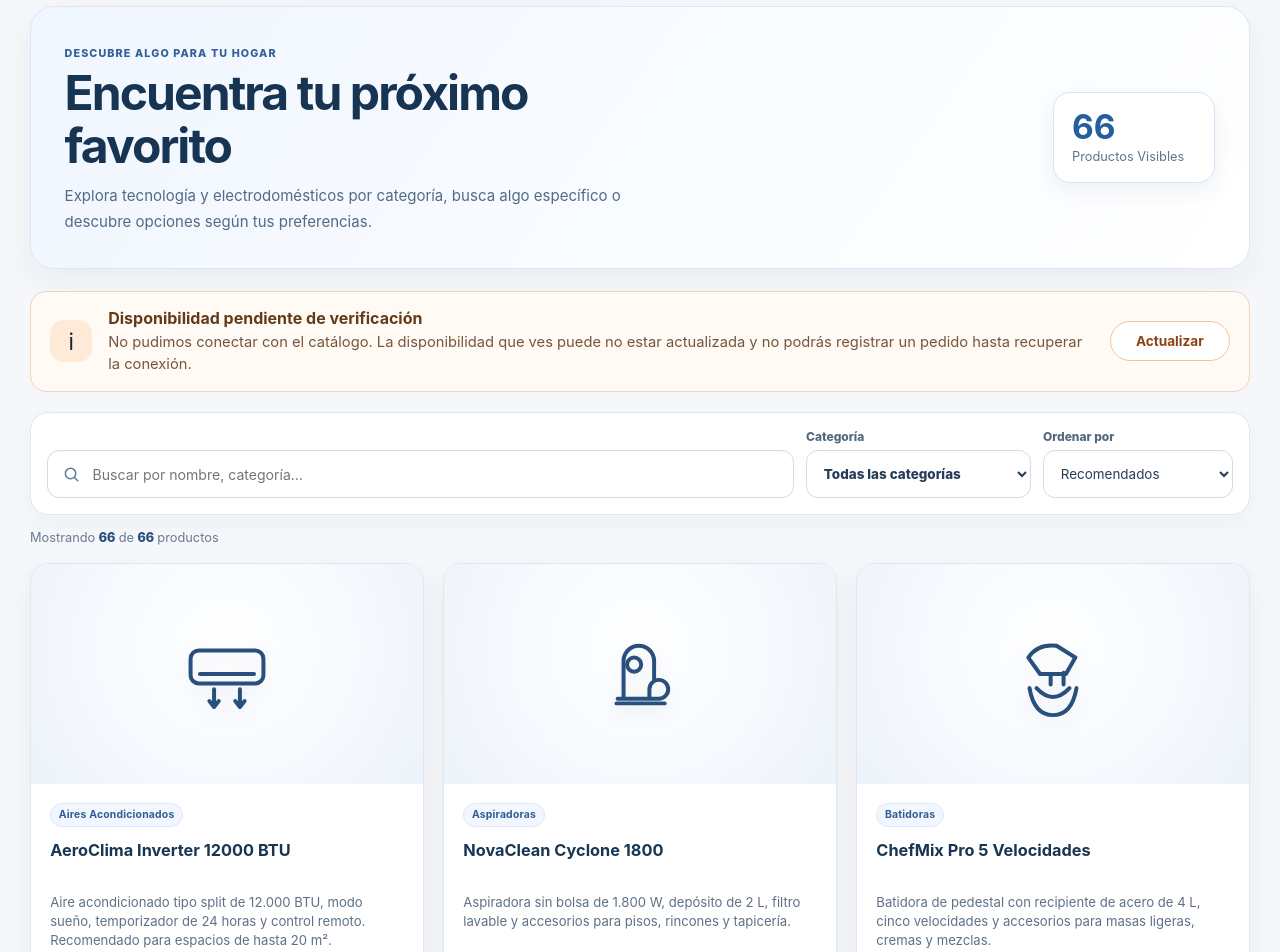
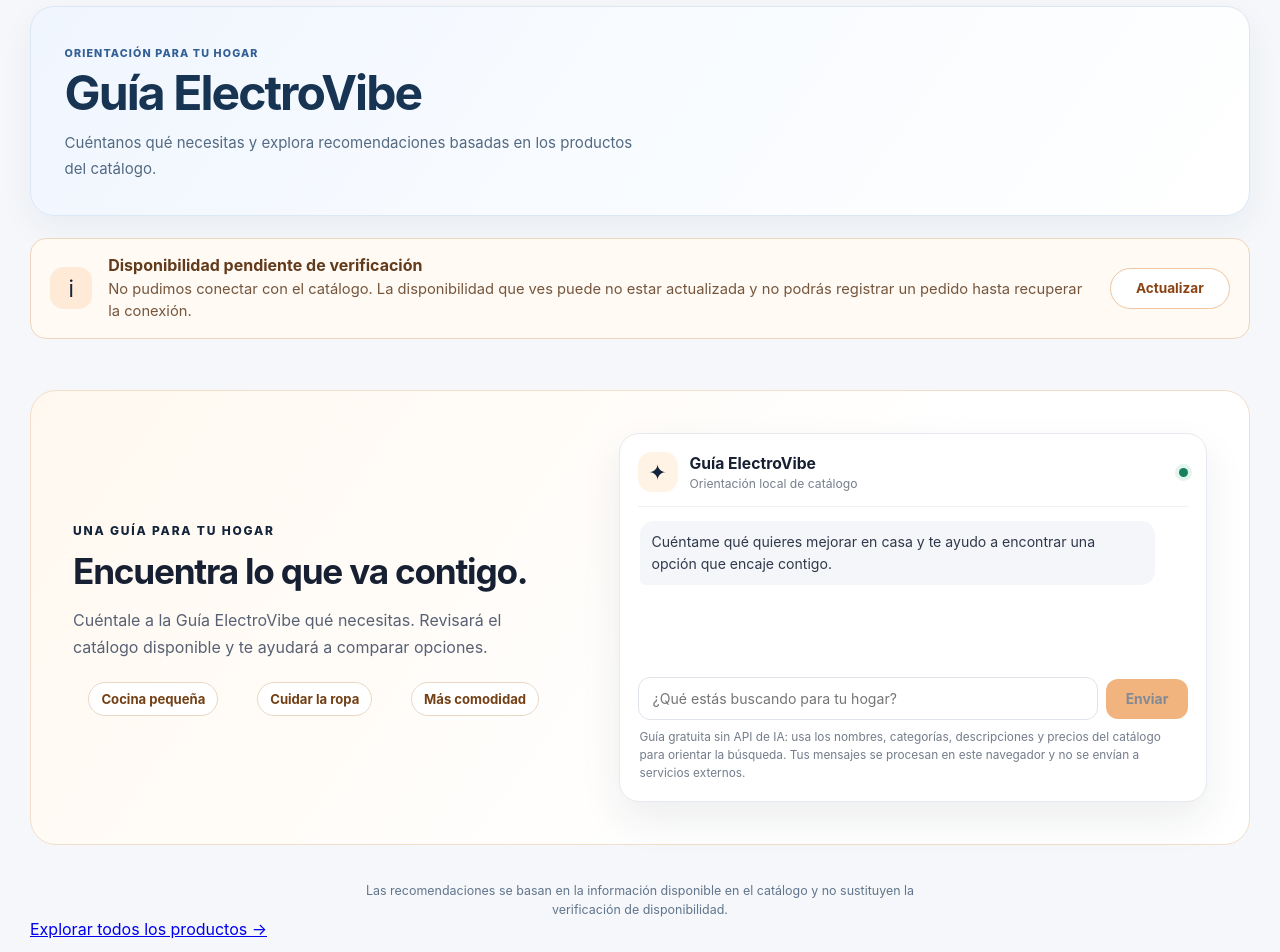
Before and after one commit to sro2005/my-app, a React (Vite) app: page /guia-electrovibe in a window 1280 px wide. Shown: the part 140-1092 px from the top of the page. Built offline with nearby package versions, Linux system fonts and the light colour scheme.

Commit message:
Render guide-only view without the product listing

```diff
--- a/src/components/ListadoProductos.jsx
+++ b/src/components/ListadoProductos.jsx
@@ -100,7 +100,7 @@
   );
 };
 
-const ListadoProductos = () => {
+const ListadoProductos = ({ guideOnly = false }) => {
   const { user } = useContext(AuthContext);
   const [products, setProducts] = useState([]);
   const [loading, setLoading] = useState(true);
@@ -245,6 +245,35 @@
     );
   }
 
+  if (guideOnly) {
+    return (
+      <main className="evh-catalog-page evh-guide-page">
+        <section className="evh-catalog-heading">
+          <div>
+            <span className="evh-eyebrow">ORIENTACIÓN PARA TU HOGAR</span>
+            <h1>Guía ElectroVibe</h1>
+            <p>Cuéntanos qué necesitas y explora recomendaciones basadas en los productos del catálogo.</p>
+          </div>
+        </section>
+        {source === 'demo' && (
+          <aside className="evh-catalog-notice" role="status">
+            <span className="evh-catalog-notice-icon" aria-hidden="true">i</span>
+            <div>
+              <strong>Disponibilidad pendiente de verificación</strong>
+              <p>{sourceMessage || 'Mostramos la información disponible localmente; la disponibilidad podría no estar actualizada.'}</p>
+            </div>
+            <button type="button" onClick={() => setRetryCount((count) => count + 1)}>Actualizar</button>
+          </aside>
+        )}
+        <div className="evh-catalog-assistant" id="guia-electrovibe">
+          <ShoppingAssistant products={products} />
+        </div>
+        <p className="evh-catalog-footnote">Las recomendaciones se basan en la información disponible en el catálogo y no sustituyen la verificación de disponibilidad.</p>
+        <div className="evh-guide-back-link"><Link to="/catalogo">Explorar todos los productos →</Link></div>
+      </main>
+    );
+  }
+
   return (
     <main className="evh-catalog-page">
       <section className="evh-catalog-heading">
```
